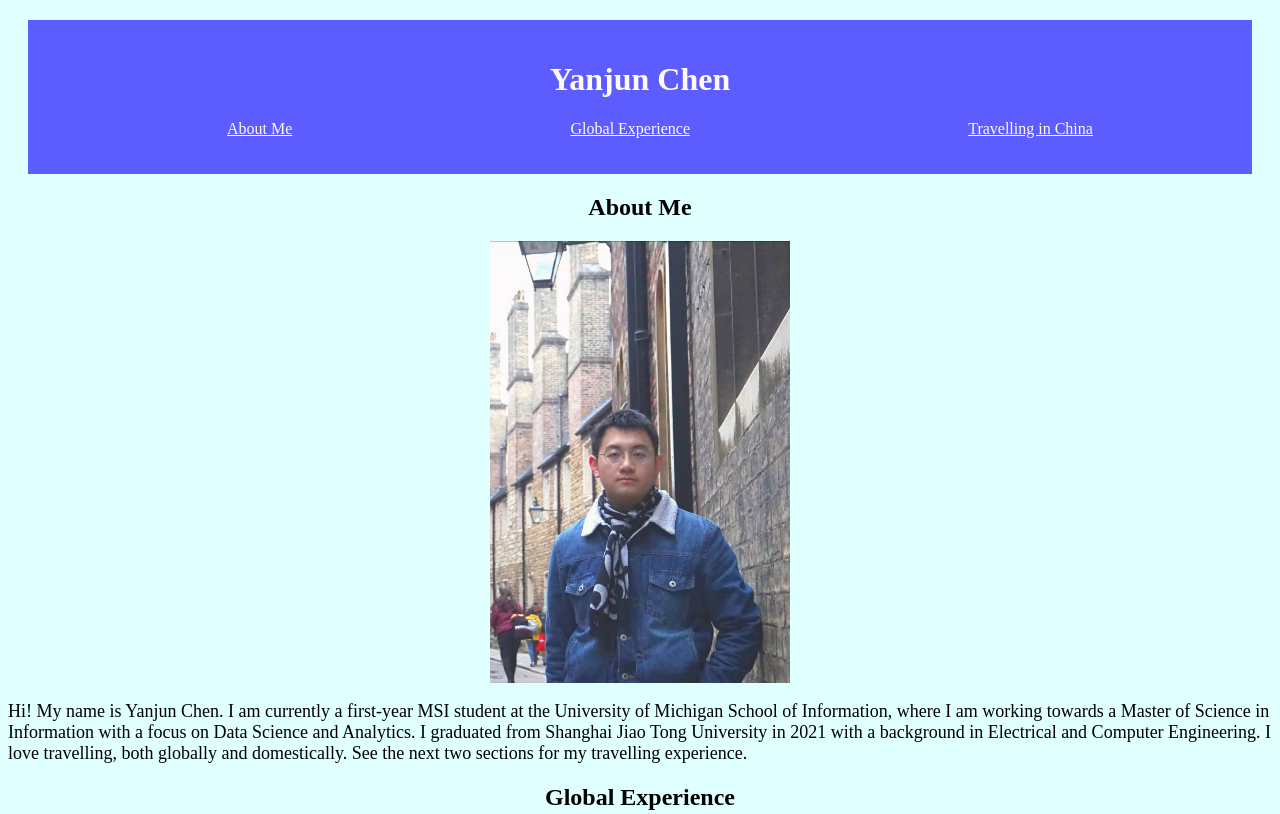
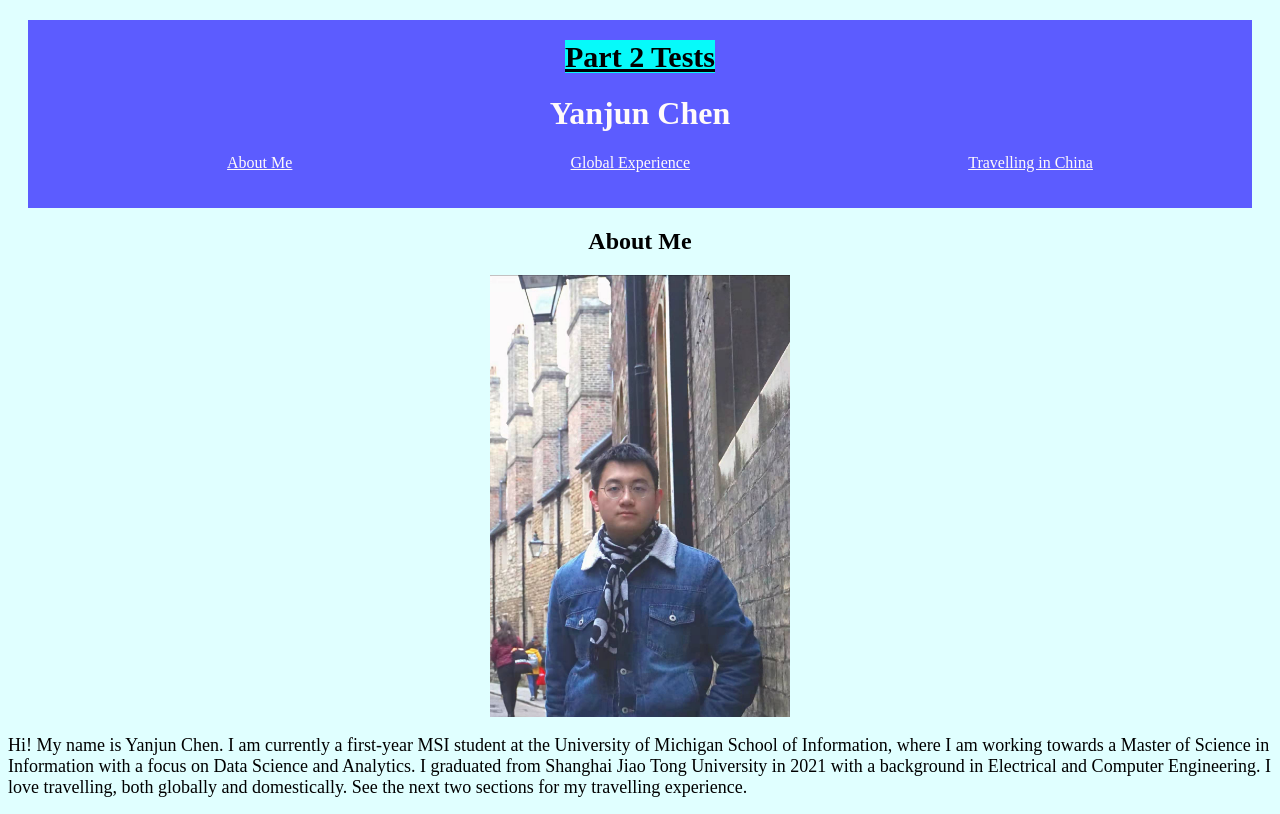
Before and after one commit to markyanjunch/si579-hw2, a plain HTML site: page index.html in a window 1280 px wide. Shown: the top 814 px of the page. Drawn offline with Linux system fonts and the light colour scheme.

Commit message:
Update index.html

```diff
--- a/index.html
+++ b/index.html
@@ -5,10 +5,11 @@
 	<meta name="viewport" content="width=device-width, initial-scale=1.0">
 	<link rel="icon" href="images/favicon.ico">
 	<link rel="stylesheet" href="css/style.css">
-	<title>SI579 HW1</title>
+	<title>SI579 HW2</title>
 </head>
 <body>
     <header id="top">
+        <a href="ps2-tests.html" class=part2>Part 2 Tests</a>
         <h1>Yanjun Chen</h1>
         <nav>
             <ul>
```
